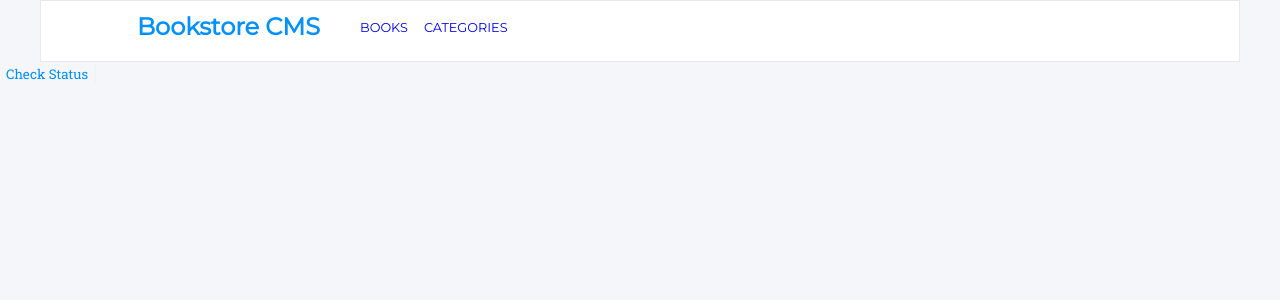
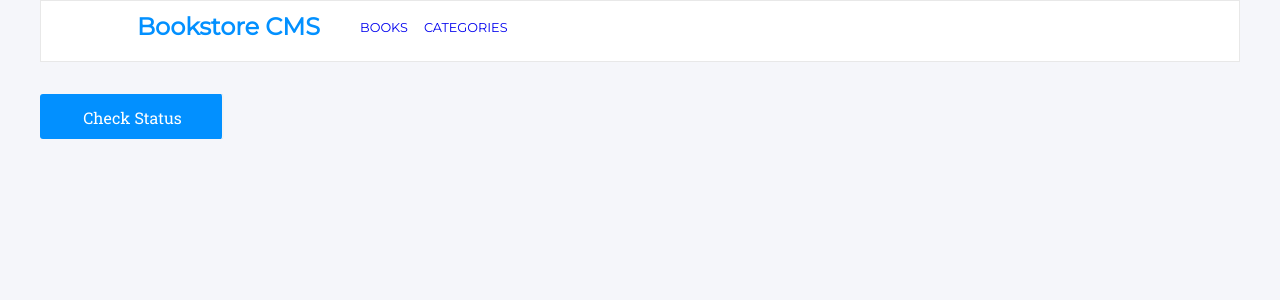
Before and after one commit to apt2tell/bookstore, a React (Create React App) app: page /Categories in a window 1280 px wide. Shown: the top 300 px of the page. Built offline with nearby package versions, Linux system fonts and the light colour scheme.

Commit message:
Add styling for the check status button

```diff
--- a/src/App.css
+++ b/src/App.css
@@ -196,3 +196,20 @@ input {
   font-size: 1rem;
   margin-top: 0.4rem;
 }
+
+.check-status button {
+  width: 11.5rem;
+  height: 2.813rem;
+  margin-left: 2.5rem;
+  margin-top: 2rem;
+  padding: 0.801rem 1.188rem 0.886rem 1.375rem;
+  border-radius: 3px;
+  background-color: #0290ff;
+  font-size: 1rem;
+  color: #fff;
+}
+
+.status {
+  font-family: 'Roboto Slab', serif;
+  font-size: 1.5rem;
+}
--- a/src/components/Categories.js
+++ b/src/components/Categories.js
@@ -12,10 +12,10 @@ const Categories = () => {
   };
 
   return (
-    <>
+    <div className="check-status">
       <button onClick={handleCheckStatus} type="button">Check Status</button>
-      <span>{status}</span>
-    </>
+      <span className="status">{status}</span>
+    </div>
   );
 };
 
```
